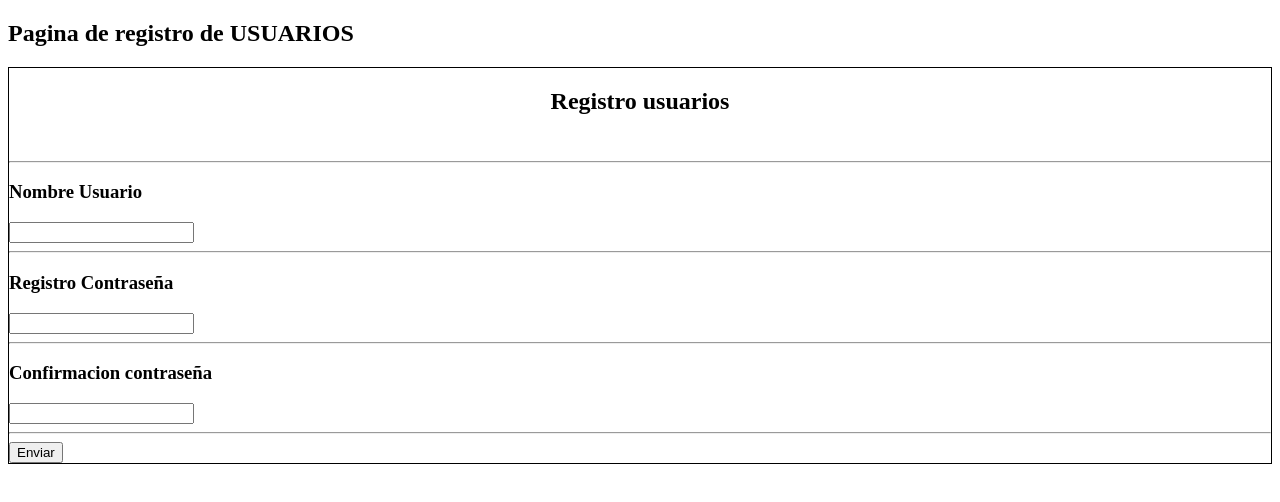
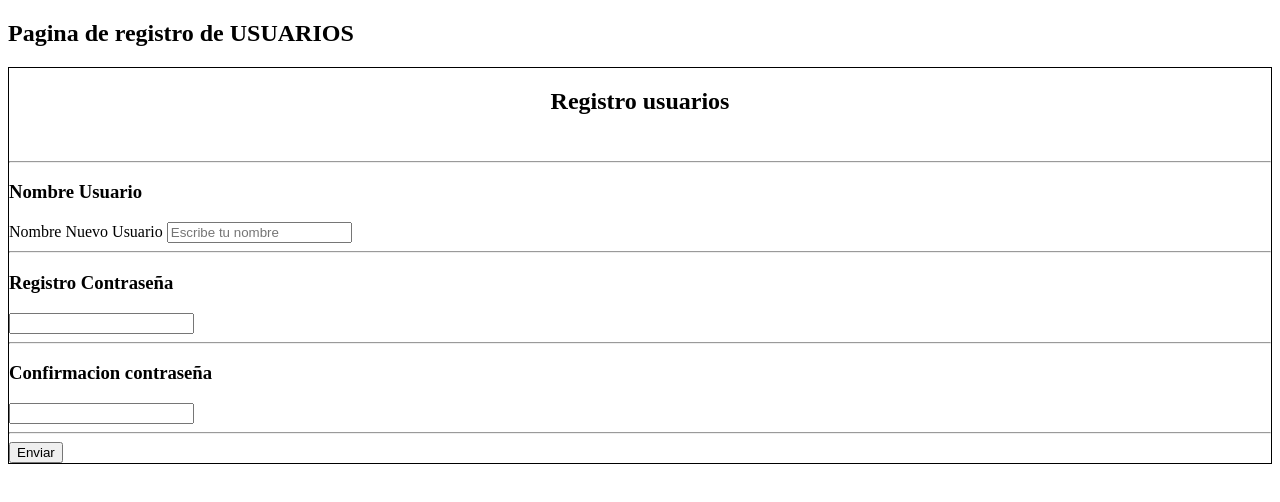
Before and after one commit to jonfervcHub/Sprint_Grupo3, a plain HTML site: page registro.html in a window 1280 px wide. Drawn offline with Linux system fonts and the light colour scheme.

Commit message:
cambios registro

```diff
--- a/registro.html
+++ b/registro.html
@@ -20,7 +20,9 @@
             <br>
             <hr>
             <h3>Nombre Usuario</h3>
-            <input id="in_nombre_usuario" type="text"/>
+            <label for="in_nombre_usuario"> Nombre Nuevo Usuario
+            <input id="in_nombre_usuario" type="text" placeholder="Escribe tu nombre"/>
+            </label>
             <hr>
             <h3> Registro Contraseña </h3>
             <input id="in_contrasena" type="password"/>
```
